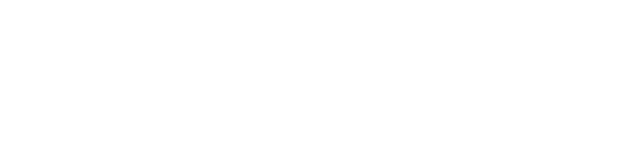
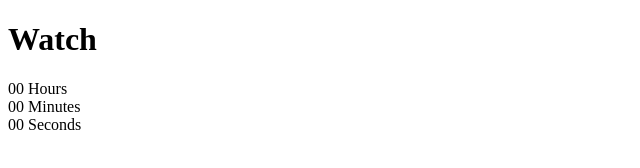
Before and after one commit to laraclemos/Watch, a plain HTML site: page index.html in a window 1280 px wide. Shown: the whole page, without its empty margins (0-640 px from the left). Drawn offline with Linux system fonts and the light colour scheme.

Commit message:
added span element to store time

```diff
--- a/index.html
+++ b/index.html
@@ -7,5 +7,20 @@
 </head>
 <body>
 
+    <h1>Watch</h1>
+    <div>
+        <div>
+            <span>00</span>
+            <span>Hours</span>
+        </div>
+        <div>
+            <span>00</span>
+            <span>Minutes</span>
+        </div>
+        <div>
+            <span>00</span>
+            <span>Seconds</span>
+        </div>
+    </div>
 </body>
 </html>
```
